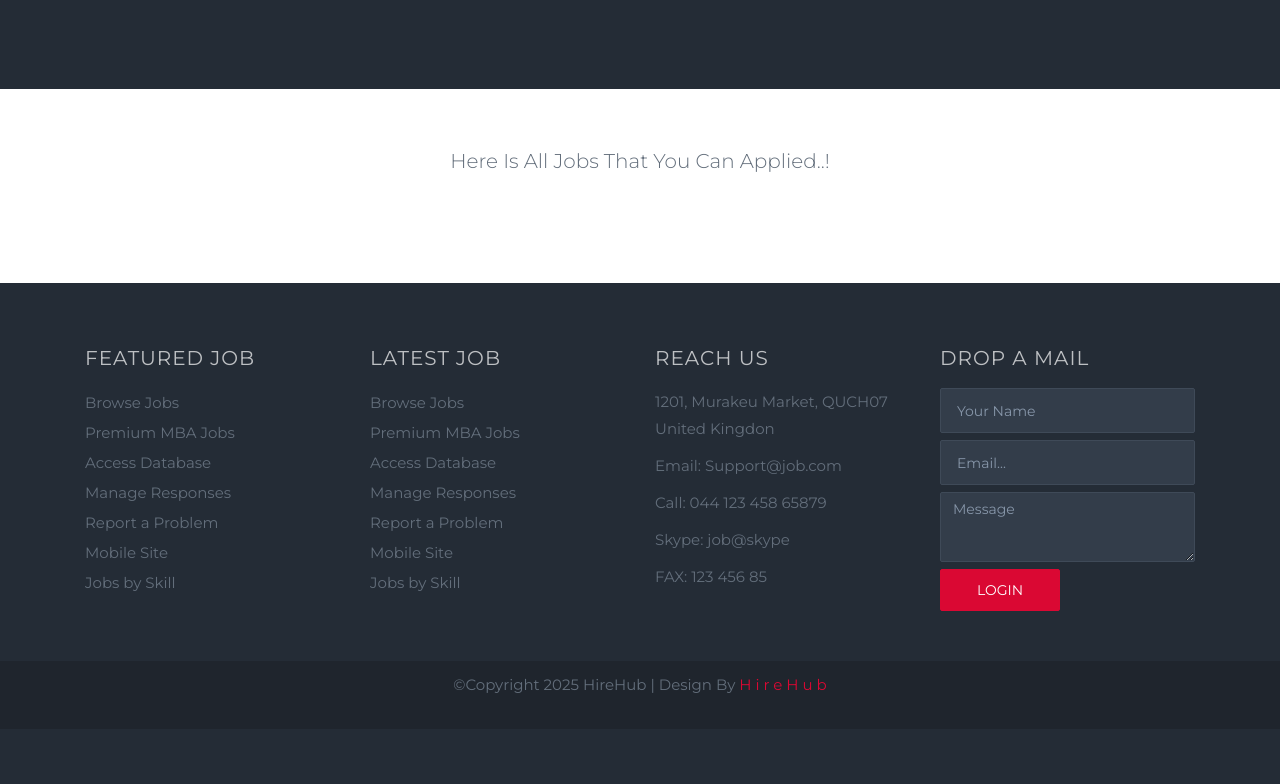
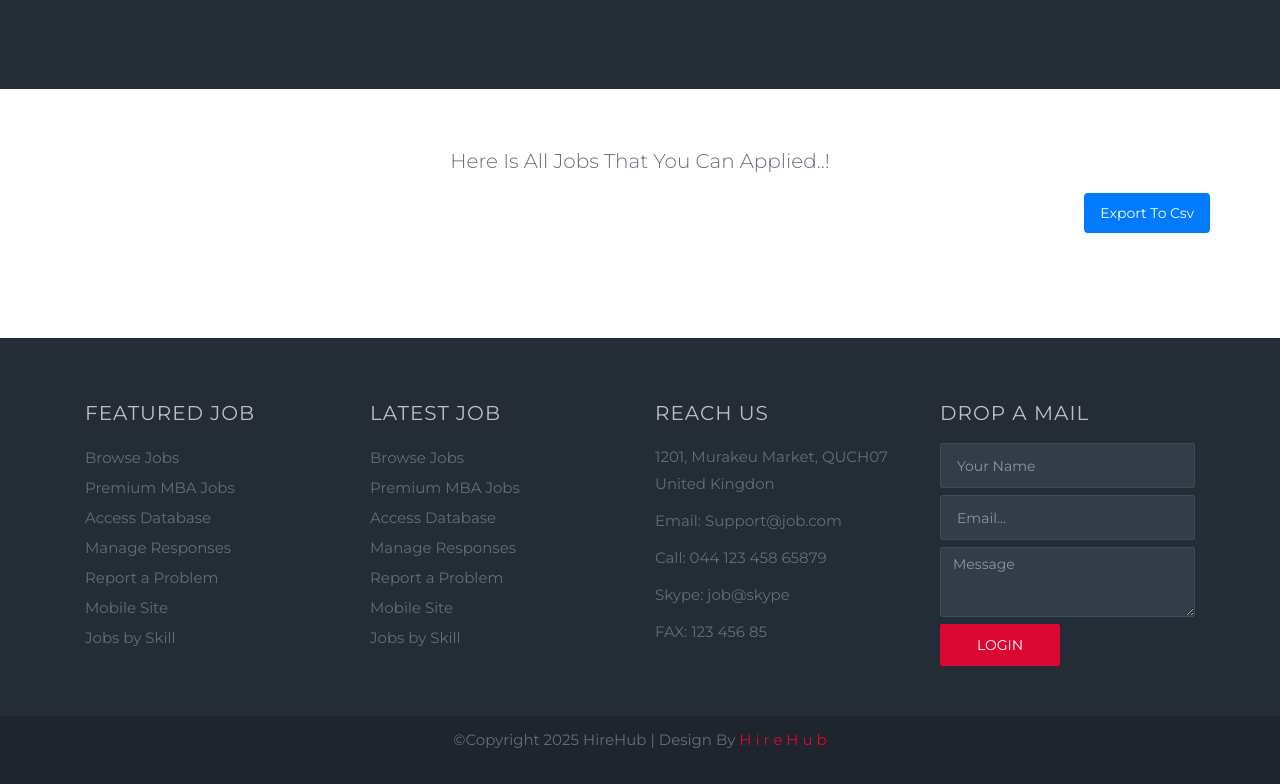
Before and after one commit to rathod1310/Hirehub-Job-Finder-Website, a Django app: page /company_applied_applicant in a window 1280 px wide. Shown: the part 231-1015 px from the top of the page. Before the commit the page ends 924 px from the top, so only its background shows below. Run offline with Django 5.2, Linux system fonts and the light colour scheme; data comes from the database, SQL or seed files in the repository; both versions use the stored data as it was after the commit.

Commit message:
2-1-26 changes

```diff
--- a/hirehubapp/static/css/main.css
+++ b/hirehubapp/static/css/main.css
@@ -595,6 +595,8 @@ border-radius: 2px;
 font-size:15px;
 margin-right:20px;
 margin-bottom:10px;
+white-space: nowrap;
+word-break: break-word;
 }
 .company-content p span i{
 font-size:15px;
@@ -983,6 +985,27 @@ section.login-wrapper label, section.login-wrapper label a {
 section.login-wrapper img {
     margin: 20px auto;
 }
+
+
+.export-button {
+    text-align: right;
+    margin-bottom: 15px;
+}
+
+.export-button a {
+    display: inline-block;
+    padding: 8px 16px;
+    background-color: #007bff;
+    color: #fff;
+    text-decoration: none;
+    border-radius: 4px;
+    font-size: 14px;
+}
+
+.export-button a:hover {
+    background-color: #0056b3;
+}
+
 /*-------------------Inner page Start-----------------------*/
 .inner-banner{
 background-size:cover !important;
--- a/hirehubapp/templates/company/company_applied_applicant.html
+++ b/hirehubapp/templates/company/company_applied_applicant.html
@@ -14,14 +14,17 @@
 		<div class="container">
 			<div class="row heading">
 				<p>Here Is All Jobs That You Can Applied..!</p>
+				<div class="export-button">
+					<a href="{% url 'export_applied_jobs_csv' %}">Export To Csv</a>
+				</div>
 			</div>
 			<div class="companies">
 				{% for apply_jobs in apply_jobs %}
 					<div class="company-list">
 						<div class="row">
 							<div class="col-md-2 col-sm-2">
-								<div class="company-logo">
-									<img src="/static/img/google.png" class="img-responsive" alt="" />
+								<div class="company-logo"style="width: 120px; height: 120px; color: #242c36; font-weight: bold; text-align: center; line-height: 120px; border-radius: 50%; display: inline-block; font-size: 120px; margin-top: 10px;">
+								    {{ apply_jobs.name|slice:":1"|upper }}
 								</div>
 							</div>
 							<div class="col-md-10 col-sm-10">
--- a/hirehubapp/templates/company/company_show_all_jobs.html
+++ b/hirehubapp/templates/company/company_show_all_jobs.html
@@ -18,8 +18,8 @@
 					<div class="company-list">
 						<div class="row">
 							<div class="col-md-2 col-sm-2">
-								<div class="company-logo"style="width: 150px; height: 150px; color: #da0833; font-weight: bold; text-align: center; line-height: 150px; border-radius: 50%; display: inline-block; font-size: 150px; margin-top: 10px;">
-								    {{ jobs.company_name|slice:":1"|upper }}
+								<div class="company-logo"style="width: 150px; height: 150px; color: #242c36; font-weight: bold; text-align: center; line-height: 150px; border-radius: 50%; display: inline-block; font-size: 140px; margin-top: 10px;">
+								    {{ jobs.title|slice:":1"|upper }}
 								</div>
 							</div>
 							<div class="col-md-8 col-sm-8">
--- a/hirehubapp/templates/company/show_applied_job.html
+++ b/hirehubapp/templates/company/show_applied_job.html
@@ -20,7 +20,7 @@
 					<div class="company-list">
 						<div class="row">
 							<div class="col-md-2 col-sm-2">
-								<div class="company-logo"style="width: 150px; height: 150px; color: #da0833; font-weight: bold; text-align: center; line-height: 150px; border-radius: 50%; display: inline-block; font-size: 150px; margin-top: 10px;">
+								<div class="company-logo"style="width: 150px; height: 150px; color: #242c36; font-weight: bold; text-align: center; line-height: 150px; border-radius: 50%; display: inline-block; font-size: 150px; margin-top: 10px;">
 								    {{ apply_jobs.title|slice:":1"|upper }}
 								</div>
 							</div>
--- a/hirehubapp/templates/show_job.html
+++ b/hirehubapp/templates/show_job.html
@@ -28,8 +28,8 @@
 				<div class="row">
 					<div class="col-md-2 col-sm-2">
 						<div class="company-logo"
-							style="width: 150px; height: 150px; color: #da0833; font-weight: bold; text-align: center; line-height: 150px; border-radius: 50%; display: inline-block; font-size: 150px; margin-top: 10px;">
-							{{ jobs.company_name|slice:":1"|upper }}
+							style="width: 150px; height: 150px; color: #242c36; font-weight: bold; text-align: center; line-height: 130px; border-radius: 50%; display: inline-block; font-size: 140px; margin-top: 10px;">
+							{{ jobs.title|slice:":1"|upper }}
 						</div>
 					</div>
 					<div class="col-md-8 col-sm-8">
@@ -42,7 +42,7 @@
 								<span class="company-location"><i class="fa fa-plus-square"></i> {{ jobs.experience}}
 									+Years</span>
 								<span class="company-name"><i class="fa fa-map-marker"></i>{{ jobs.category }}</span>
-								<span class="package"><i>₹</i>{{ jobs.salary }} Per Month</span>
+								<span class="package"><i class="fa fa-money"></i>₹ {{ jobs.salary }} Per Month</span>
 								<span class="package"><i class="fa fa-clock-o"></i>Posted Date:- {{ jobs.posted_at|date:"d-m-Y" }}</span>
 							</p>
 							<span class="company-name"><i class="fa fa-briefcase"></i>{{ jobs.description }}</span>
--- a/hirehubapp/urls.py
+++ b/hirehubapp/urls.py
@@ -22,6 +22,7 @@ urlpatterns = [
 
 	path("company_home", views.company_home, name="company_home"),
     path("update-status/<int:pk>/", views.update_status, name="update_status"),
+    path('export-applied-jobs/', views.export_applied_jobs_csv, name='export_applied_jobs_csv'),
 
 
 
--- a/hirehubapp/views.py
+++ b/hirehubapp/views.py
@@ -1,5 +1,8 @@
 from django.shortcuts import render,redirect
+from django.http import HttpResponse
 from .models import *
+import csv
+
 
 def get_common_data(request):
     common_data = {}
@@ -15,7 +18,10 @@ def home(request):
     return render(request, "index.html",context)
 
 def show_applied_job(request):
-    apply_jobs = Apply_Job.objects.all()
+    user = None
+    if 'email' in request.session:
+        user=User.objects.get(email=request.session['email'])
+    apply_jobs = Apply_Job.objects.filter(email=user.email)
     return render(request, "show_applied_job.html",{'apply_jobs':apply_jobs})
 
 def show_job(request):
@@ -182,3 +188,31 @@ def search_jobs(request):
 def edit_profile(request):
     users = User.objects.get(email=request.session['email'])
     return render(request, "edit_profile.html",{'users':users})
+
+
+
+def export_applied_jobs_csv(request):
+    response = HttpResponse(content_type='text/csv')
+    response['Content-Disposition'] = 'attachment; filename="applied_jobs.csv"'
+
+    writer = csv.writer(response)
+
+    # CSV Header
+    writer.writerow([
+        'Candidate Name',
+        'Job Title',
+        'Company Name',
+        'Status'
+    ])
+
+    jobs = Apply_Job.objects.all()
+
+    for job in jobs:
+        writer.writerow([
+            job.name,
+            job.title,
+            job.company_name,
+            job.status
+        ])
+
+    return response
```
Also changed, not shown: hirehub/settings.py (+2 -16 lines), db.sqlite3, 1 other file.
